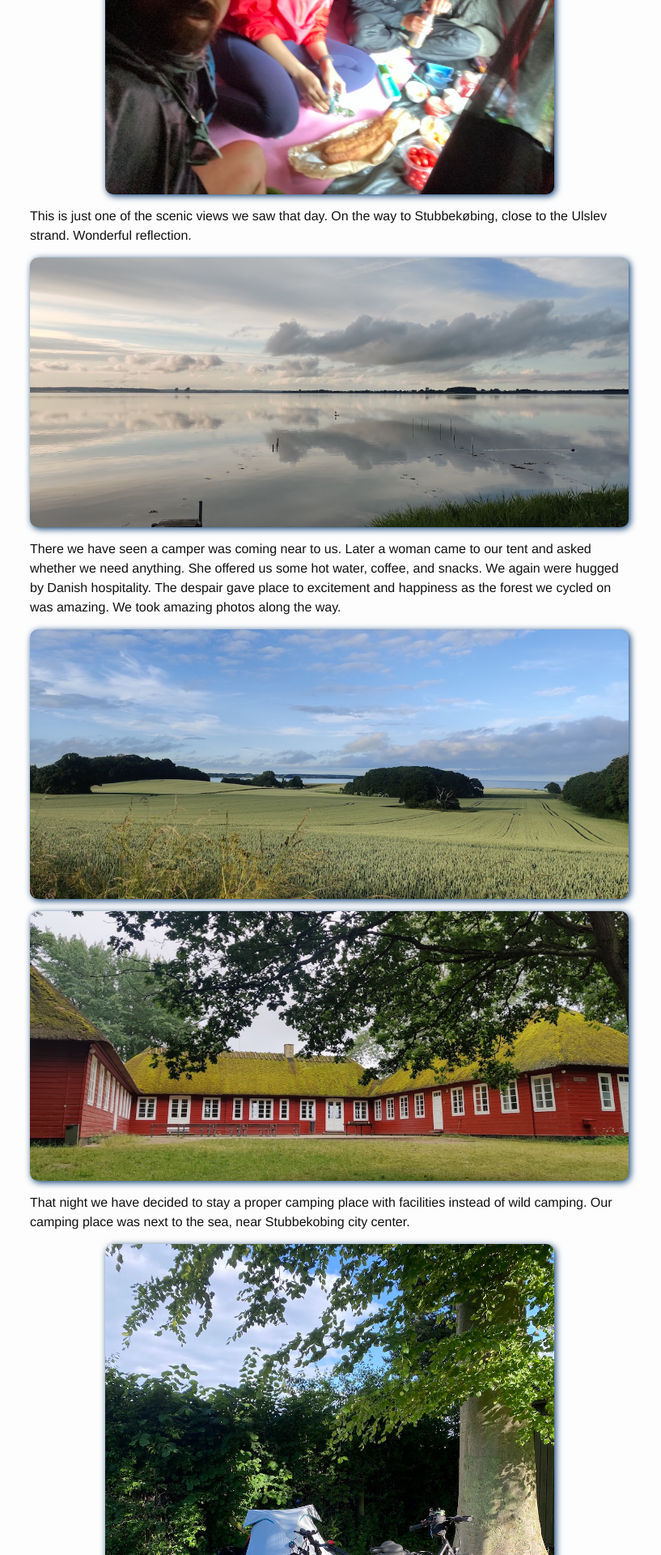
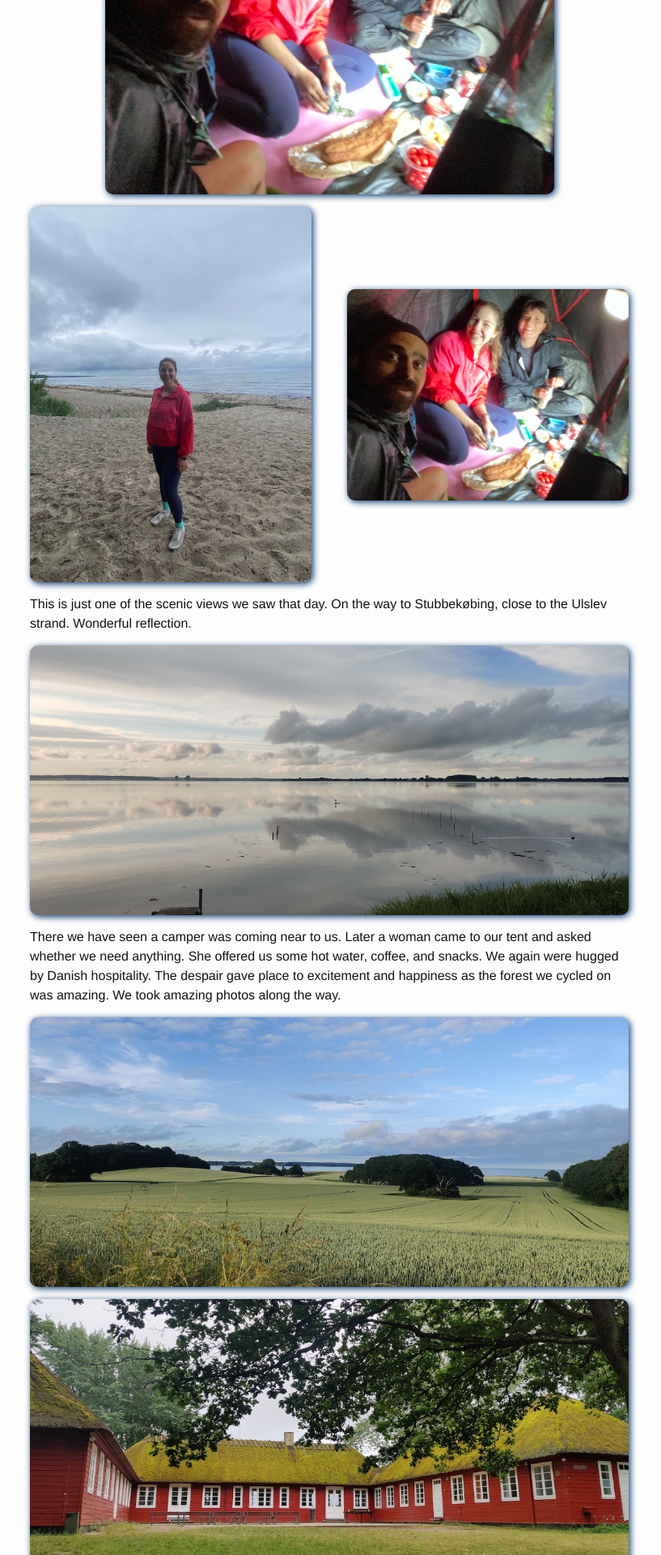
Before and after one commit to irembesik/irembesik.github.io, a Jekyll site: the page built from _posts/2022-06-19-denmark.md, in a window 1280 px wide. Shown: the part 916-2836 px from the top of the page at 81% size, without its empty margins (233-1050 px from the left). Built offline with Jekyll 4.4.1, drawn with Linux system fonts in a browser that asks for light colours.

Commit message:
Update 2022-06-19-denmark.md

```diff
--- a/_posts/2022-06-19-denmark.md
+++ b/_posts/2022-06-19-denmark.md
@@ -17,6 +17,12 @@ When we arrive to the Ulslev strand, it has started to rain again. We tented nex
 <a href="https://irem.dev/assets/19_06/tent.jpg"><img src="https://irem.dev/assets/19_06/tent_small.jpg" style="max-width:75%" alt="First selfie of the trip"/></a>
 </p>
 
+<p style="display: grid; place-items: center; grid-template-columns: 47% 6% 47%;">
+  <a href="/assets/19_06/me.jpg"><img src="https://irem.dev/assets/19_06/me_small.jpg" style="" alt="Yoga" /></a>
+  <span></span>
+  <a href="/assets/19_06/tent.jpg"><img src="https://irem.dev/assets/19_06/tent_small.jpg" style="" alt="Tent" /></a>
+</p>
+
 This is just one of the scenic views we saw that day. On the way to Stubbekøbing, close to the Ulslev strand. Wonderful reflection.
 
 <a href="/assets/19_06/lakeview.jpg"><img src="https://irem.dev/assets/19_06/lakeview_small.jpg" alt="View from ferry" /></a>
```
